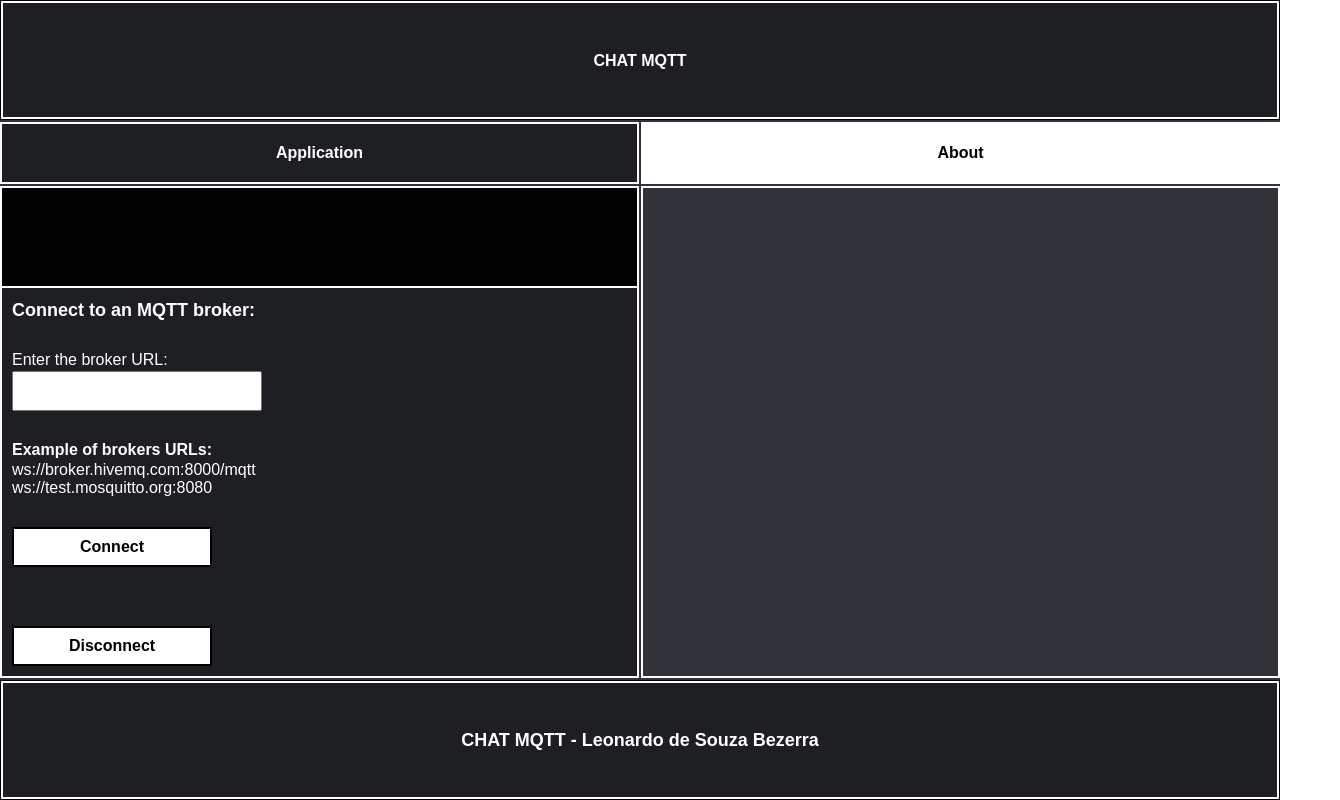
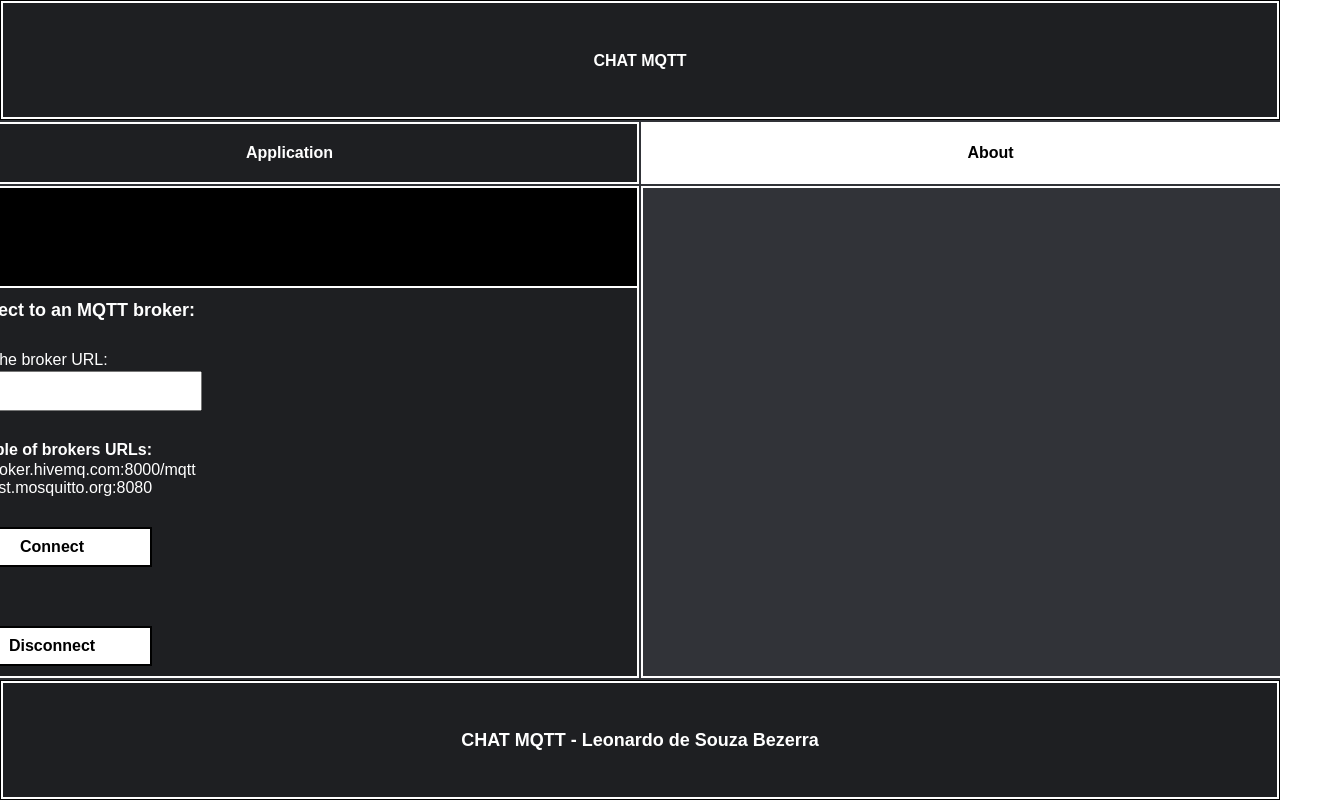
Before and after one commit to leobez/chat-mqtt, a React (Vite) app in the folder mqtt/: page / in a window 1280 px wide. Shown: the whole page, 1340 px wide, since content can reach past the window. Built offline with nearby package versions, Linux system fonts and the light colour scheme.

Commit message:
General css

```diff
--- a/mqtt/src/App.css
+++ b/mqtt/src/App.css
@@ -12,8 +12,7 @@
 }
 .App main {
     flex: 1 1 auto;
-    min-width: 100%; /* CHANGE THIS WITH MEDIA QUERY */
-    max-width: 1600px;
+    width: 1400px;
     display: flex;
     flex-direction: column;
     align-self: center;
--- a/mqtt/src/components/Connection/Connection.module.css
+++ b/mqtt/src/components/Connection/Connection.module.css
@@ -14,7 +14,9 @@
     background-color: var(--color-03);
 }
 .feedbackcontainer {
+    width: 100%;
     flex-basis: 15%;
+    white-space: nowrap;
 }
 .connection > form {
     color: white;
--- a/mqtt/src/components/Feedback/Feedback.module.css
+++ b/mqtt/src/components/Feedback/Feedback.module.css
@@ -1,5 +1,4 @@
 .good {
-    width: 100%;
     padding: 10px;
     height: 100px;
     display: grid;
@@ -11,7 +10,6 @@
 }
 
 .bad {
-    width: 100%;
     padding: 10px;
     height: 100px;
     display: grid;
@@ -23,7 +21,6 @@
 }
 
 .neutral {
-    width: 100%;
     padding: 10px;
     height: 100px;
     display: grid;
@@ -33,3 +30,31 @@
     color: white;
     border-bottom: 2px solid white;
 }
+
+/* Estilos para a barra de rolagem */
+.scrollable-container::-webkit-scrollbar {
+    width: 12px;
+  }
+
+  .scrollable-container::-webkit-scrollbar-thumb {
+    background-color: #888;
+    border-radius: 6px;
+  }
+
+  .scrollable-container::-webkit-scrollbar-track {
+    background-color: #f1f1f1;
+  }
+
+  .scrollable-container::-webkit-scrollbar-thumb:hover {
+    background-color: #555;
+  }
+
+  /* Para navegadores Firefox */
+  .scrollable-container {
+    scrollbar-width: thin;
+    scrollbar-color: #888 #f1f1f1;
+  }
+
+  .scrollable-container:hover {
+    scrollbar-color: #555 #f1f1f1;
+  }
--- a/mqtt/src/components/Feedback/Feedback.tsx
+++ b/mqtt/src/components/Feedback/Feedback.tsx
@@ -9,17 +9,17 @@ const Feedback = () => {
     return (
         <>
             {feedbackMessage.status === 'good' &&
-                <div className={styles.good}>
+                <div className={`${styles['scrollable-container']} ${styles['good']}`}>
                     <h1>{feedbackMessage.message}</h1>
                 </div>
             }
             {feedbackMessage.status === 'bad' &&
-                <div className={styles.bad}>
+                <div className={`${styles['scrollable-container']} ${styles['bad']}`}>
                     <h1>{feedbackMessage.message}</h1>
                 </div>
             }
             {feedbackMessage.status === '' &&
-                <div className={styles.neutral}>
+                <div className={`${styles['scrollable-container']} ${styles['neutral']}`}>
                     <h1>{feedbackMessage.message}</h1>
                 </div>
             }
```
